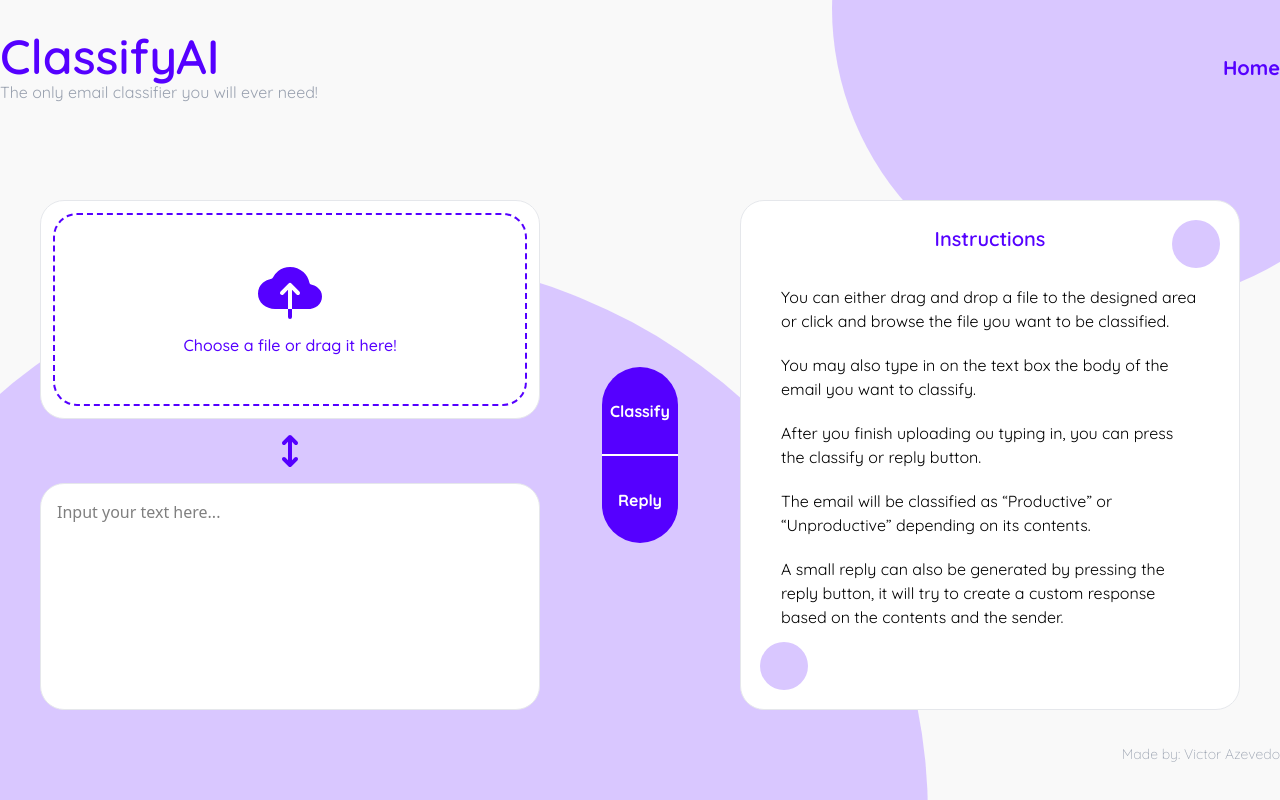
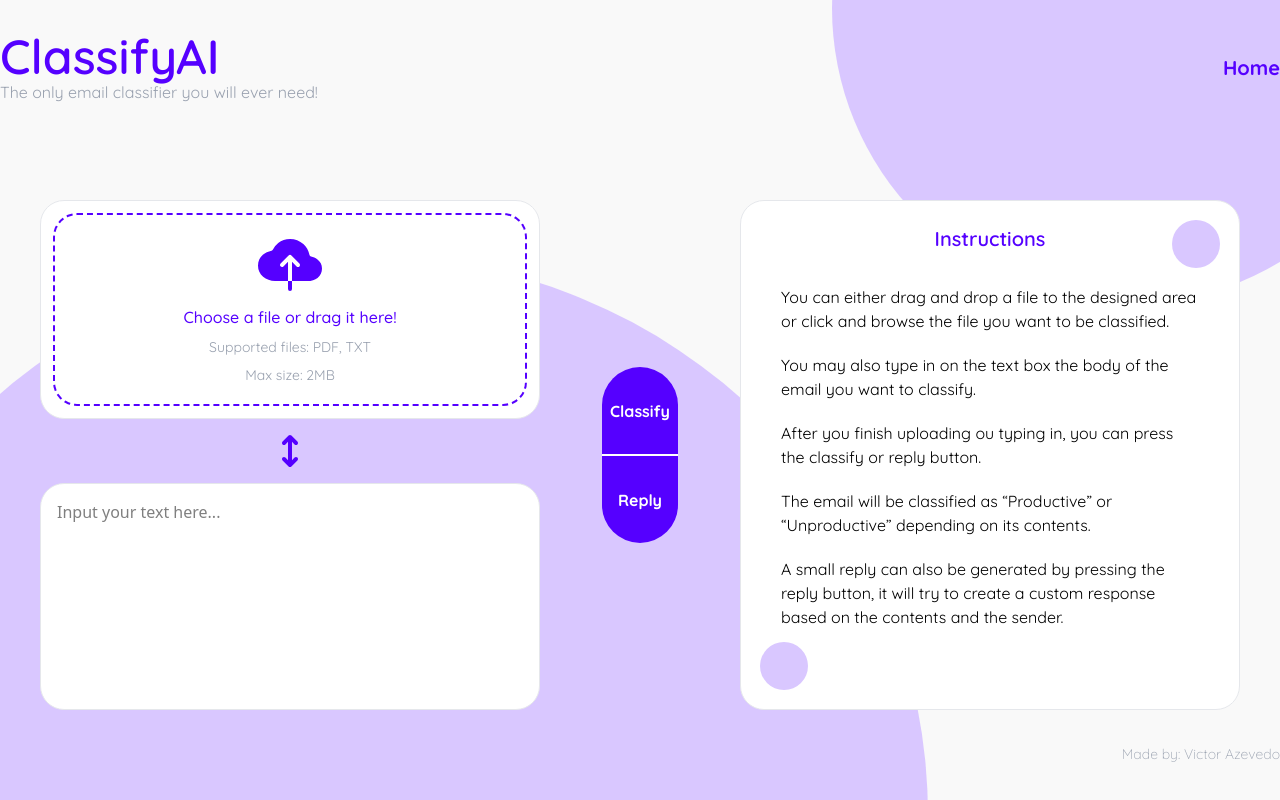
Before and after one commit to v-azevedo/email-classifier, a React (Vite) app in the folder classifier-ui/: page / in a window 1280 px wide. Built offline with nearby package versions, Linux system fonts and the light colour scheme; no server answers.

Commit message:
feat: add limitations

```diff
--- a/classifier-ui/src/components/FileDropzone.tsx
+++ b/classifier-ui/src/components/FileDropzone.tsx
@@ -29,6 +29,7 @@ const FileDropzone = ({ loading, file, onFileUpload }: Props) => {
     },
     disabled: loading || (!!fileAccepted && !!file),
     maxFiles: 1,
+    maxSize: 2 * 1024 * 1024, // 2MB in bytes
   });
 
   return (
@@ -55,9 +56,11 @@ const FileDropzone = ({ loading, file, onFileUpload }: Props) => {
             <p className="font-quicksand-600">{fileAccepted}</p>
           </div>
         ) : (
-          <div className="flex flex-col items-center gap-2">
+          <div className="flex flex-col items-center gap-2 font-quicksand-400">
             <IoCloudUpload className="size-16" />
             <p className="font-quicksand-600">Choose a file or drag it here!</p>
+            <p className="text-sm text-gray-400">Supported files: PDF, TXT</p>
+            <p className="text-sm text-gray-400">Max size: 2MB</p>
           </div>
         )}
       </div>
--- a/classifier-ui/src/components/TextAreaInput.tsx
+++ b/classifier-ui/src/components/TextAreaInput.tsx
@@ -11,6 +11,7 @@ const TextAreaInput = ({ onChange, value }: Props) => {
         placeholder="Input your text here..."
         value={value}
         onChange={(input) => onChange(input.currentTarget.value)}
+        maxLength={10000}
       />
     </div>
   );
```
